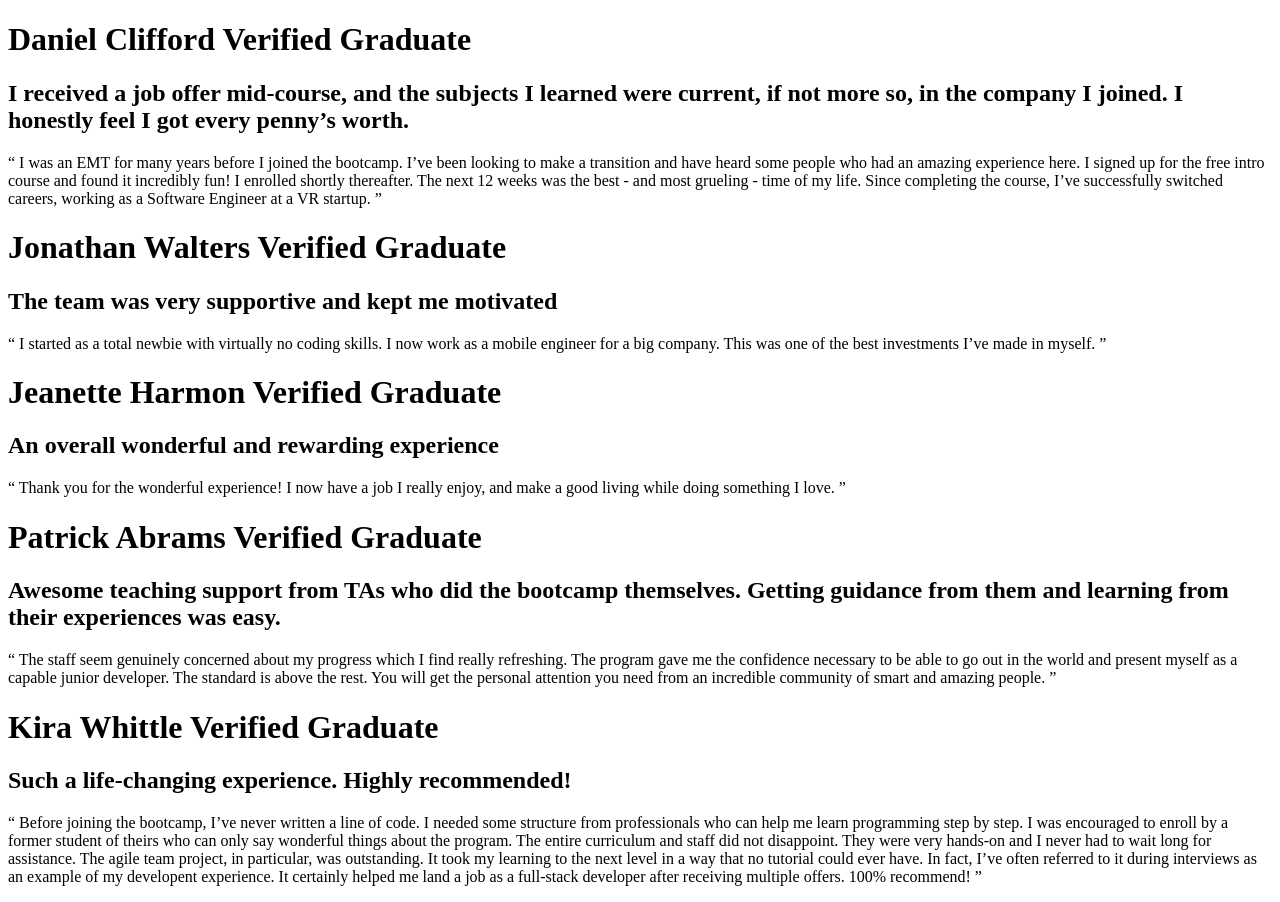
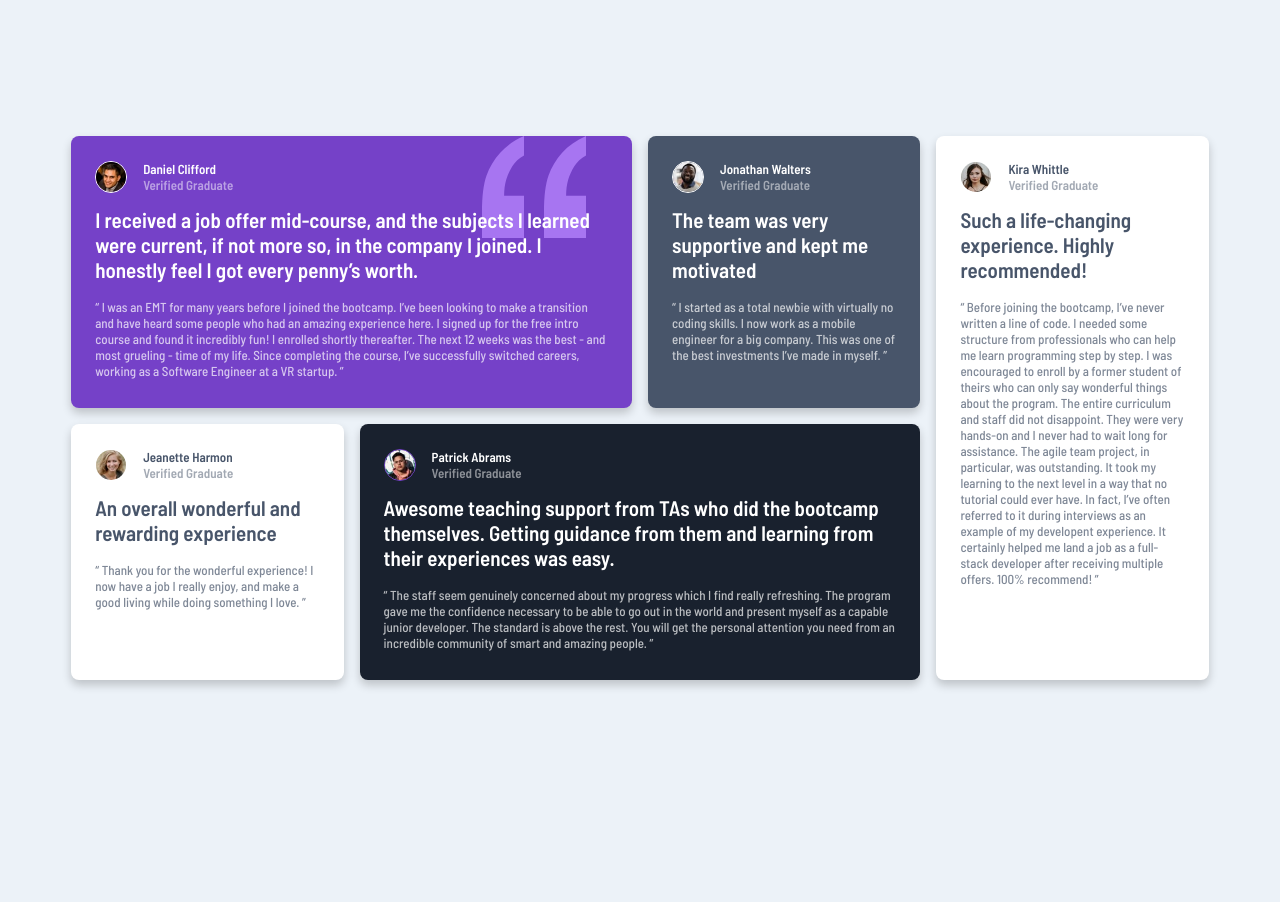
Before and after one commit to Tomi-pter/testimonials-grid-section, a plain HTML site: page index.html in a window 1280 px wide. After the commit the page ends 816 px from the top, so only its background shows below. Drawn offline with Linux system fonts and the light colour scheme.

Commit message:
final sloution

```diff
--- a/index.html
+++ b/index.html
@@ -14,30 +14,45 @@
 
 <body>
     <main>
-        <div>
-            <h1>Daniel Clifford Verified Graduate</h1>
+        <div class="name daniel">
+            <div>
+                <img src="images/image-daniel.jpg" alt="">
+                <h1>Daniel Clifford <span>Verified Graduate</span></h1>
+            </div>
             <h2>I received a job offer mid-course, and the subjects I learned were current, if not more so, in the company I joined. I honestly feel I got every penny’s worth.</h2>
             <p>“ I was an EMT for many years before I joined the bootcamp. I’ve been looking to make a transition and have heard some people who had an amazing experience here. I signed up for the free intro course and found it incredibly fun! I enrolled
                 shortly thereafter. The next 12 weeks was the best - and most grueling - time of my life. Since completing the course, I’ve successfully switched careers, working as a Software Engineer at a VR startup. ”</p>
         </div>
-        <div>
-            <h1>Jonathan Walters Verified Graduate</h1>
+        <div class="name jona">
+            <div>
+                <img src="images/image-jonathan.jpg" alt="">
+                <h1>Jonathan Walters <span>Verified Graduate</span></h1>
+            </div>
             <h2>The team was very supportive and kept me motivated</h2>
             <p>“ I started as a total newbie with virtually no coding skills. I now work as a mobile engineer for a big company. This was one of the best investments I’ve made in myself. ”</p>
         </div>
-        <div>
-            <h1>Jeanette Harmon Verified Graduate</h1>
+        <div class="name jean">
+            <div>
+                <img src="images/image-jeanette.jpg" alt="">
+                <h1>Jeanette Harmon <span>Verified Graduate</span></h1>
+            </div>
             <h2>An overall wonderful and rewarding experience</h2>
             <p>“ Thank you for the wonderful experience! I now have a job I really enjoy, and make a good living while doing something I love. ”</p>
         </div>
-        <div>
-            <h1>Patrick Abrams Verified Graduate</h1>
+        <div class="name pat">
+            <div>
+                <img src="images/image-patrick.jpg" alt="">
+                <h1>Patrick Abrams <span>Verified Graduate</span></h1>
+            </div>
             <h2>Awesome teaching support from TAs who did the bootcamp themselves. Getting guidance from them and learning from their experiences was easy.</h2>
             <p>“ The staff seem genuinely concerned about my progress which I find really refreshing. The program gave me the confidence necessary to be able to go out in the world and present myself as a capable junior developer. The standard is above the
                 rest. You will get the personal attention you need from an incredible community of smart and amazing people. ”</p>
         </div>
-        <div>
-            <h1>Kira Whittle Verified Graduate</h1>
+        <div class="name kira">
+            <div>
+                <img src="images/image-kira.jpg" alt="">
+                <h1>Kira Whittle <span>Verified Graduate</span></h1>
+            </div>
             <h2>Such a life-changing experience. Highly recommended!</h2>
             <p>“ Before joining the bootcamp, I’ve never written a line of code. I needed some structure from professionals who can help me learn programming step by step. I was encouraged to enroll by a former student of theirs who can only say wonderful
                 things about the program. The entire curriculum and staff did not disappoint. They were very hands-on and I never had to wait long for assistance. The agile team project, in particular, was outstanding. It took my learning to the next
--- a/style.css
+++ b/style.css
@@ -9,3 +9,130 @@
     src: url('fonts/BarlowSemiCondensedSemiBold.eot');
     src: url('fonts/BarlowSemiCondensedSemiBold.eot') format('embedded-opentype'), url('fonts/BarlowSemiCondensedSemiBold.woff2') format('woff2'), url('fonts/BarlowSemiCondensedSemiBold.woff') format('woff'), url('fonts/BarlowSemiCondensedSemiBold.ttf') format('truetype'), url('fonts/BarlowSemiCondensedSemiBold.svg#BarlowSemiCondensedSemiBold') format('svg');
 }
+
+:root {
+    --moderate-violet: hsl(263, 55%, 52%);
+    --dark-G-blue: hsl(217, 19%, 35%);
+    --dark-B-blue: hsl(219, 29%, 14%);
+    --white: hsl(0, 0%, 100%);
+    --light-gray: hsl(0, 0%, 81%);
+    --light-G-blue: hsl(210, 46%, 95%);
+    --font-size: 13px;
+}
+
+*,
+*::before,
+*::after {
+    box-sizing: border-box;
+}
+
+body {
+    background-color: var(--light-G-blue);
+    display: flex;
+    min-height: 100vh;
+}
+
+main {
+    margin: auto;
+    max-width: 90%;
+    display: flex;
+    flex-direction: column;
+    font-size: var(--font-size);
+    font-family: 'BarlowSemiCondensedMedium';
+}
+
+main * :not(p) {
+    font-family: 'BarlowSemiCondensedSemiBold';
+}
+
+h1 {
+    font-size: var(--font-size);
+}
+
+h2 {
+    font-size: 1.62em;
+    margin-top: .25em;
+}
+
+span {
+    display: block;
+    opacity: .5;
+}
+
+p {
+    opacity: .7;
+}
+
+.name {
+    border-radius: .5rem;
+    margin: .5rem 0;
+    padding: 1rem 1.5rem;
+    box-shadow: 0 5px 10px rgba(0, 0, 0, .2);
+}
+
+.name div {
+    display: flex;
+}
+
+.name img {
+    border: 1px solid var(--white);
+    border-radius: 50%;
+    max-width: 2rem;
+    max-height: 2rem;
+    align-self: center;
+    margin-right: 1rem;
+}
+
+.daniel {
+    grid-area: daniel;
+    background: url(images/bg-pattern-quotation.svg) no-repeat top 0 left 90%;
+    background-color: var(--moderate-violet);
+    color: var(--white);
+}
+
+.jona {
+    grid-area: jona;
+    background-color: var(--dark-G-blue);
+    color: var(--white);
+}
+
+.jean {
+    grid-area: jean;
+    background-color: var(--white);
+    color: var(--dark-G-blue);
+}
+
+.pat {
+    grid-area: pat;
+    background-color: var(--dark-B-blue);
+    color: var(--white);
+}
+
+.pat img {
+    border-color: var(--moderate-violet);
+}
+
+.kira {
+    grid-area: kira;
+    background-color: var(--white);
+    color: var(--dark-G-blue);
+}
+
+@media screen and (min-width: 768px) {
+    main {
+        display: grid;
+        grid-template-columns: repeat(4, 1fr);
+        grid-template-areas: "daniel daniel jona kira" "jean pat pat kira";
+        column-gap: 1rem;
+    }
+}
+
+
+/*.attribution {
+    font-size: 11px;
+    text-align: center;
+}
+
+.attribution a {
+    color: hsl(228, 45%, 44%);
+}*/
```
